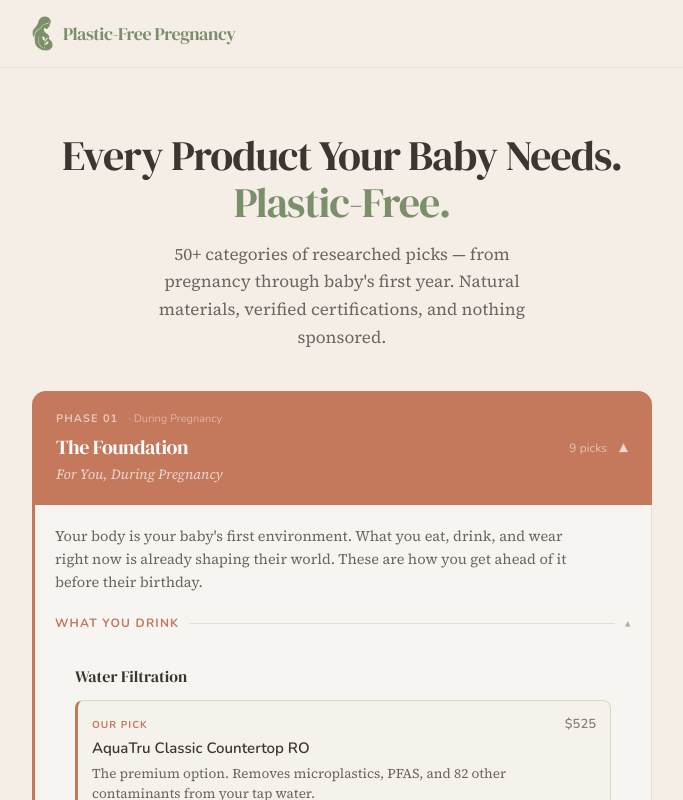
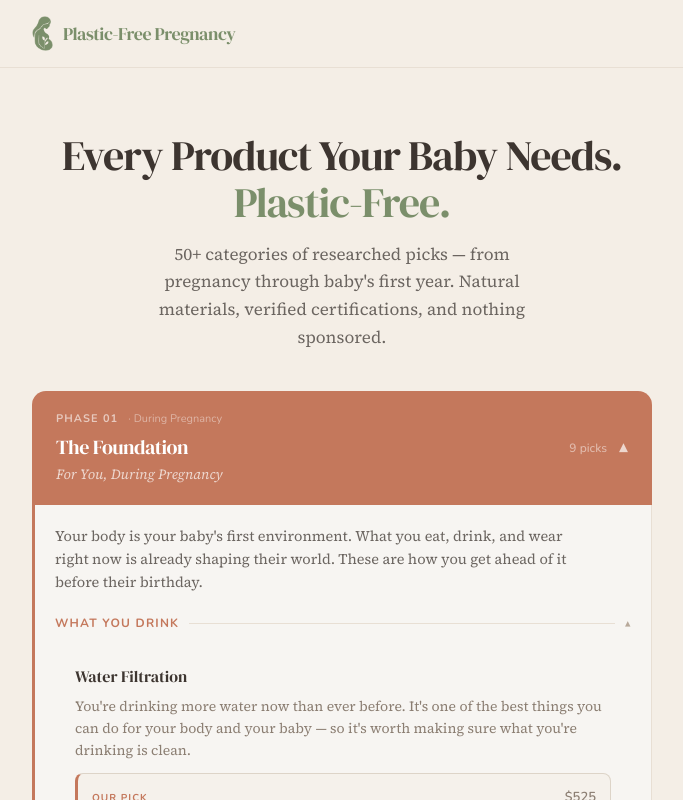
Before and after one commit to davinbokaie/plastic-free-pregnancy, a Next.js app: page / in a window 1280 px wide. Both pictures are taken after a click on the button "Get the Guide". Shown: the top 800 px of the page, without its empty margins (298-981 px from the left). Built offline with nearby package versions, Linux system fonts and the light colour scheme.

Commit message:
why moved

```diff
--- a/src/components/CategoryCard.tsx
+++ b/src/components/CategoryCard.tsx
@@ -16,9 +16,12 @@
     <div className="bg-transparent rounded-xl overflow-hidden">
       {/* Main card */}
       <div className="p-4 sm:p-5">
-        <h4 className="font-serif-display text-[16px] text-txt-primary mb-3">
+        <h4 className="font-serif-display text-[16px] text-txt-primary mb-2">
           {category.name}
         </h4>
+        <p className="font-body text-[14px] leading-[1.55] mb-3 text-[#8B7E72]">
+          {category.why}
+        </p>
 
         {/* Top pick */}
         <div
@@ -49,10 +52,6 @@
             View product →
           </a>
         </div>
-
-        <p className="font-body text-[14px] italic leading-[1.65] mt-3 text-[#6B6560]">
-          {category.why}
-        </p>
 
         {/* Alternatives toggle */}
         {hasAlts && (
```
